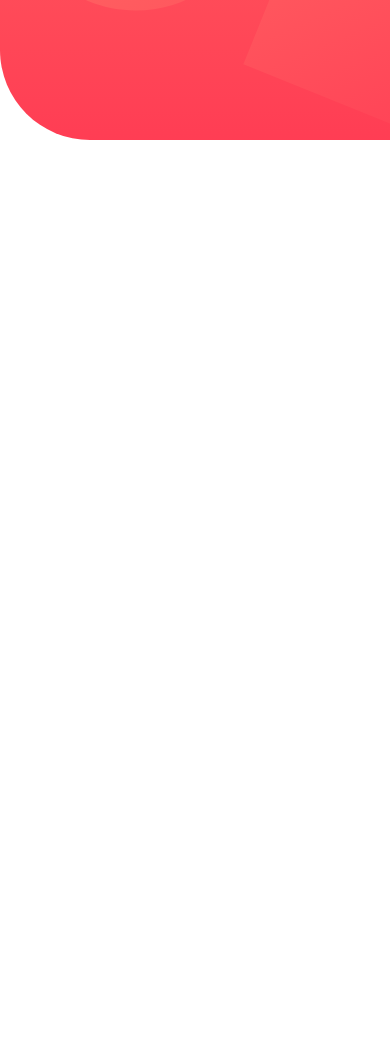
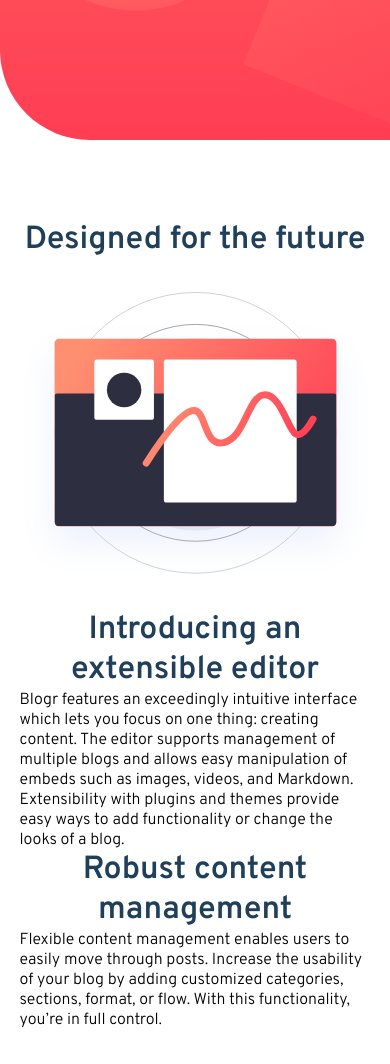
Before and after one commit to angelo24782/blogr-landing-page-main, a plain HTML site: page index.html in a window 390 px wide. Shown: the part 704-1768 px from the top of the page. Before the commit the page ends 1004 px from the top, so only its background shows below. Drawn offline with Linux system fonts and the light colour scheme.

Commit message:
Inizio prima sezione vista mobile aggiunta codice html + css

```diff
--- a/css/style.css
+++ b/css/style.css
@@ -18,6 +18,9 @@
   --color-cta-light-red: hsl(356, 100%, 66%);
   --color-cta-very-light-red: hsl(355, 100%, 74%);
   --color-cta-very-dark-blue: hsl(208, 49%, 24%);
+  --color-very-dark-blue: hsl(208, 49%, 24%);
+  --color-very-dark-grayish-blue: hsl(207, 13%, 34%);
+  --color-very-dark-black-blue: hsl(240, 10%, 16%);
 }
 
 body {
@@ -104,3 +107,17 @@ body {
   height: 120%;
   z-index: -1;
 }
+
+.subtitle {
+  font-size: 2rem;
+  color: var(--color-very-dark-blue);
+  text-align: center;
+}
+
+.designed_illustration {
+  height: 350px;
+  background-repeat: no-repeat;
+  background-position: center;
+  background-size: contain;
+  background-image: url(../images/illustration-editor-mobile.svg);
+}
--- a/index.html
+++ b/index.html
@@ -48,6 +48,35 @@
       />
     </header>
 
-    <main class="container"></main>
+    <main class="main">
+      <section class="designed container">
+        <h2 class="subtitle">Designed for the future</h2>
+        <div class="designed_container">
+          <div class="designed_illustration"></div>
+          <div class="designed_text">
+            <div class="designed_about">
+              <h2 class="subtitle">Introducing an extensible editor</h2>
+              <p class="designed_paragraph">
+                Blogr features an exceedingly intuitive interface which lets you
+                focus on one thing: creating content. The editor supports
+                management of multiple blogs and allows easy manipulation of
+                embeds such as images, videos, and Markdown. Extensibility with
+                plugins and themes provide easy ways to add functionality or
+                change the looks of a blog.
+              </p>
+            </div>
+            <div class="designed_about">
+              <h2 class="subtitle">Robust content management</h2>
+              <p class="designed_paragraph">
+                Flexible content management enables users to easily move through
+                posts. Increase the usability of your blog by adding customized
+                categories, sections, format, or flow. With this functionality,
+                you’re in full control.
+              </p>
+            </div>
+          </div>
+        </div>
+      </section>
+    </main>
   </body>
 </html>
```
